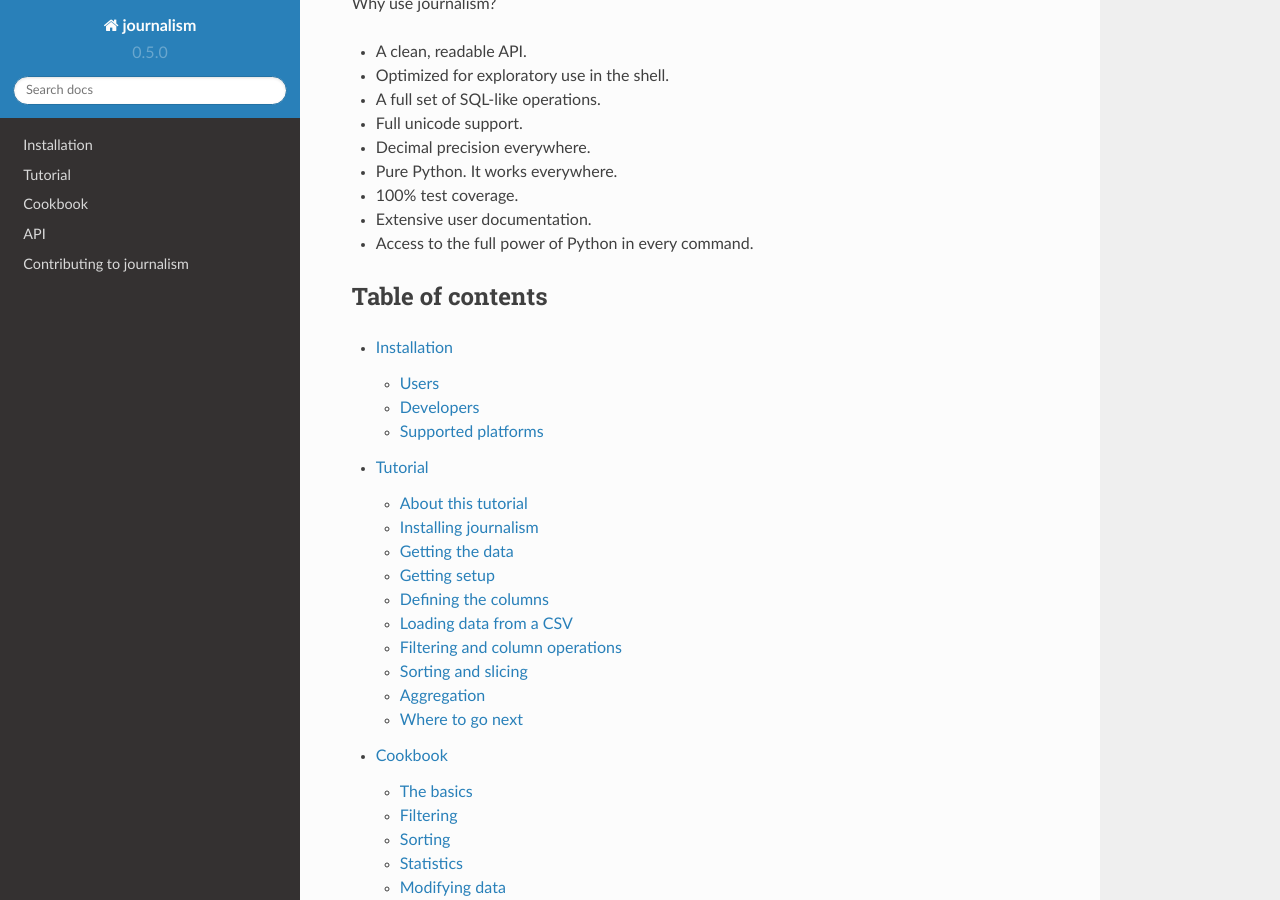
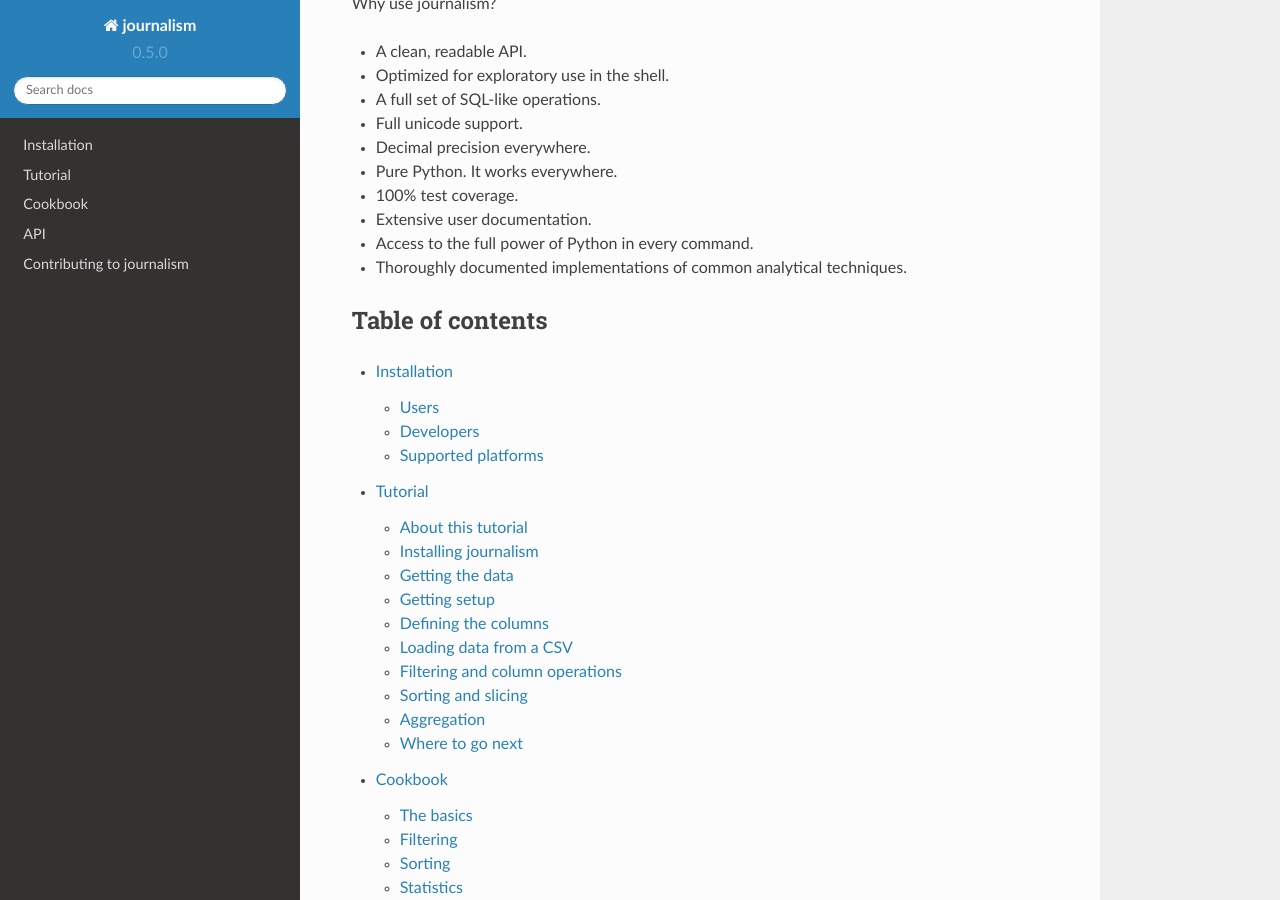
Before and after one commit to wireservice/agate, a Sphinx documentation site: the page built from docs/index.rst, in a window 1280 px wide and 900 px high, scrolled down 404 px. Built offline with Sphinx 7.4.7 and the Read the Docs theme 2.0.0, drawn with Linux system fonts in a browser that asks for light colours.

Commit message:
Add 'reference implementation' note to docs.

```diff
--- a/docs/index.rst
+++ b/docs/index.rst
@@ -21,6 +21,7 @@ Why use journalism?
 * 100% test coverage.
 * Extensive user documentation.
 * Access to the full power of Python in every command.
+* Thoroughly documented implementations of common analytical techniques.
 
 Table of contents
 =================
```
